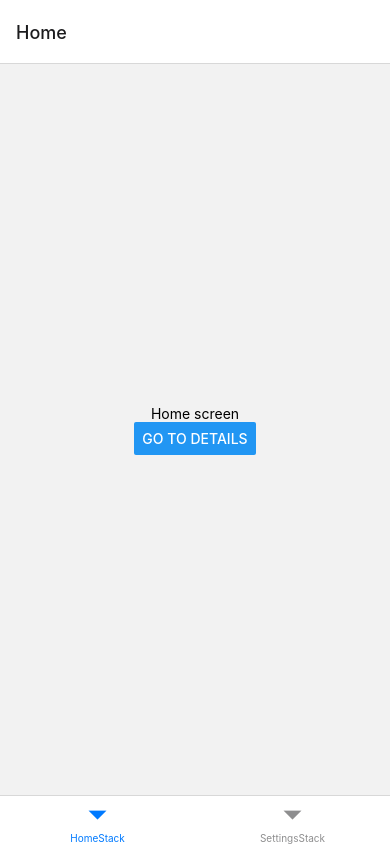
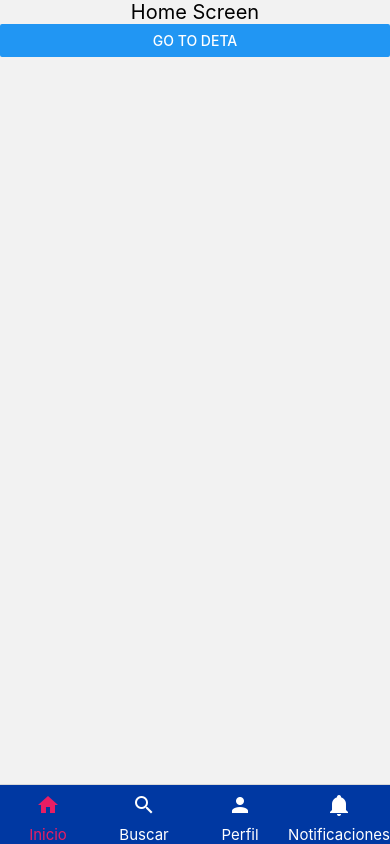
Before and after one commit to Marlin-App/Marlin---Desarrollo, a React Native app: screen / in a window 390 px wide. Built offline with nearby package versions, Linux system fonts and the light colour scheme.

Commit message:
File organization to work with React Navigation

```diff
--- a/App.js
+++ b/App.js
@@ -1,72 +1,16 @@
 import * as React from 'react';
-import { Button, Text, View } from 'react-native';
+import { Button, Text, TextInput, View } from 'react-native';
 import { NavigationContainer } from '@react-navigation/native';
 import { createNativeStackNavigator } from '@react-navigation/native-stack';
 import { createBottomTabNavigator } from '@react-navigation/bottom-tabs';
-
-function DetailsScreen() {
-  return (
-    <View style={{ flex: 1, justifyContent: 'center', alignItems: 'center' }}>
-      <Text>Details!</Text>
-    </View>
-  );
-}
-
-function HomeScreen({ navigation }) {
-  return (
-    <View style={{ flex: 1, justifyContent: 'center', alignItems: 'center' }}>
-      <Text>Home screen</Text>
-      <Button
-        title="Go to Details"
-        onPress={() => navigation.navigate('Details')}
-      />
-    </View>
-  );
-}
-
-function SettingsScreen({ navigation }) {
-  return (
-    <View style={{ flex: 1, justifyContent: 'center', alignItems: 'center' }}>
-      <Text>Settings screen</Text>
-      <Button
-        title="Go to Details"
-        onPress={() => navigation.navigate('Details')}
-      />
-    </View>
-  );
-}
-
-const HomeStack = createNativeStackNavigator();
-
-function HomeStackScreen() {
-  return (
-    <HomeStack.Navigator>
-      <HomeStack.Screen name="Home" component={HomeScreen} />
-      <HomeStack.Screen name="Details" component={DetailsScreen} />
-    </HomeStack.Navigator>
-  );
-}
-
-const SettingsStack = createNativeStackNavigator();
-
-function SettingsStackScreen() {
-  return (
-    <SettingsStack.Navigator>
-      <SettingsStack.Screen name="Settings" component={SettingsScreen} />
-      <SettingsStack.Screen name="Details" component={DetailsScreen} />
-    </SettingsStack.Navigator>
-  );
-}
-
-const Tab = createBottomTabNavigator();
+import MaterialCommunityIcons from '@expo/vector-icons/MaterialCommunityIcons';
+import { HomeScreen } from './screens/Home.js';
+import { MainTabNavigator } from './navigation/MainTabNavigator';
 
 export default function App() {
   return (
     <NavigationContainer>
-      <Tab.Navigator screenOptions={{ headerShown: false }}>
-        <Tab.Screen name="HomeStack" component={HomeStackScreen} />
-        <Tab.Screen name="SettingsStack" component={SettingsStackScreen} />
-      </Tab.Navigator>
+          <MainTabNavigator />
     </NavigationContainer>
   );
 }
--- /dev/null
+++ b/navigation/HomeStack.js
@@ -0,0 +1,22 @@
+// navigation/HomeStack.js
+import { createNativeStackNavigator } from '@react-navigation/native-stack';
+import { HomeScreen } from '../screens/Home';
+import { DetailsScreen } from '../screens/Details';
+
+const HomeStack = createNativeStackNavigator();
+
+export function HomeStackScreen() {
+  return (
+    <HomeStack.Navigator screenOptions={{ headerShown: true }}>
+      <HomeStack.Screen
+        name="Home"
+        component={HomeScreen}
+        initialParams={{ data: 'dad' }} // Puedes pasar cualquier dato inicial aquí
+      />
+      <HomeStack.Screen
+        name="Details"
+        component={DetailsScreen}
+      />
+    </HomeStack.Navigator>
+  );
+}
--- /dev/null
+++ b/navigation/MainTabNavigator.js
@@ -0,0 +1,66 @@
+// navigation/MainTabNavigator.js
+import React from 'react';
+import { createBottomTabNavigator } from '@react-navigation/bottom-tabs';
+import { MaterialCommunityIcons } from '@expo/vector-icons';
+/* import { HomeStackScreen } from './HomeStack'; */
+import { SearchScreen } from '../screens/Search';
+import { HomeScreen } from '../screens/Home';
+import { ProfileScreen } from '../screens/Profile';
+import { NotificationScreen } from '../screens/Notification';
+
+const Tab = createBottomTabNavigator();
+
+export function MainTabNavigator() {
+    return (
+        <Tab.Navigator
+            screenOptions={{
+                headerShown: false,
+                tabBarActiveTintColor: '#e91e63',
+                tabBarInactiveTintColor: 'white',
+                tabBarLabelPosition: 'below-icon',
+                tabBarLabelStyle: { fontSize: 15 },
+                tabBarStyle: {
+                    backgroundColor: '#0038A2',
+                    height: 60,
+                },
+            }}
+        >
+            <Tab.Screen
+                name="Inicio"
+                component={HomeScreen}
+                options={{
+                    tabBarIcon: ({ color }) => (
+                        <MaterialCommunityIcons name="home" size={24} color={color} />
+                    ),
+                }}
+            />
+            <Tab.Screen
+                name="Buscar"
+                component={SearchScreen}
+                options={{
+                    tabBarIcon: ({ color }) => (
+                        <MaterialCommunityIcons name="magnify" size={24} color={color} />
+                    ),
+                }}
+            />
+
+
+            <Tab.Screen name="Perfil" component={ProfileScreen}
+                options={{
+                    tabBarIcon: ({ color, size }) => (
+                        <MaterialCommunityIcons name="account" size={24} color={color} />
+                    ),
+                }}
+            />
+
+            <Tab.Screen name="Notificaciones" component={NotificationScreen}
+                options={{
+                    tabBarIcon: ({ color, size }) => (
+                        <MaterialCommunityIcons name="bell" size={24} color={color} />
+                    ),
+                }}
+            />
+
+        </Tab.Navigator>
+    );
+}
--- a/package.json
+++ b/package.json
@@ -10,6 +10,7 @@
   },
   "dependencies": {
     "@expo/metro-runtime": "~3.2.3",
+    "@react-native-vector-icons/ionicons": "^7.4.0-alpha.27",
     "@react-navigation/bottom-tabs": "^6.6.1",
     "@react-navigation/native": "^6.1.18",
     "@react-navigation/native-stack": "^6.11.0",
@@ -21,6 +22,7 @@
     "react-native": "0.74.5",
     "react-native-safe-area-context": "4.10.5",
     "react-native-screens": "3.31.1",
+    "react-native-svg": "15.2.0",
     "react-native-web": "~0.19.10"
   },
   "devDependencies": {
--- /dev/null
+++ b/screens/Home.js
@@ -0,0 +1,51 @@
+import * as React from 'react';
+import { Button, Text, TextInput, View } from 'react-native';
+import { useEffect } from 'react';
+
+export function HomeScreen({ navigation }) {
+
+
+    useEffect(() => {
+        navigation.setOptions({
+            headerShown: false,
+
+            headerSearchBarOptions: {
+                headerShown: true,
+                placeholder: 'Buscar',
+                styles: {
+                    backgroundColor: '#0038A2',
+                    color: 'white',
+                    height: 50,
+                    borderRadius: 10,
+                    fontSize: 20,
+                    width: 300,
+                    margin: 10,
+                    padding: 10,
+                },
+            },
+            headerSearchBarStyle: {
+                backgroundColor: '#0038A2',
+                color: 'white',
+                height: 50,
+                borderRadius: 10,
+                fontSize: 20,
+                width: 300,
+                margin: 10,
+                padding: 10,
+            },
+        });
+    }, [navigation]);
+
+    return (
+        <View style={{ flex: 1 }}>
+            <View className="" >
+                <Text style={{ fontSize: 20, textAlign: 'center' }}>Home Screen</Text>
+                <Button
+                    title="Go to Deta"
+                    onPress={() => navigation.navigate('Details')}
+                />
+            </View>
+
+        </View>
+    );
+}
--- /dev/null
+++ b/screens/Notification.js
@@ -0,0 +1,12 @@
+
+import react from "react";
+import { View, Text } from "react-native";
+
+export function NotificationScreen({ navigation }) {
+
+    return (
+        <View style={{ flex: 1, alignItems: 'center', justifyContent: 'center' }}>
+        <Text>Notificaciones</Text>
+        </View>
+    );
+    }
--- /dev/null
+++ b/screens/Profile.js
@@ -0,0 +1,16 @@
+
+import React from 'react';
+import { View, Text, Button } from 'react-native';
+
+export function ProfileScreen({ navigation }) {
+    return (
+        <View style={{ flex: 1, alignItems: 'center', justifyContent: 'center' }}>
+          <Text>Mi perfil</Text>
+         {/*  <Button
+            title="Lofin"
+            onPress={() => navigation.navigate('Login')}
+
+          /> */}
+        </View>
+      );
+}
--- /dev/null
+++ b/screens/Search.js
@@ -0,0 +1,10 @@
+import React from 'react';
+import { View, Text } from 'react-native';
+
+export function SearchScreen({ navigation }) {
+    return (
+        <View style={{ flex: 1, alignItems: 'center', justifyContent: 'center' }}>
+        <Text>Buscar</Text>
+        </View>
+    );
+    }
```
Also changed, not shown: navigation/ProfileStack.js (added, +22 -0 lines), 1 other file (tests, documents, lock files or other folders).
